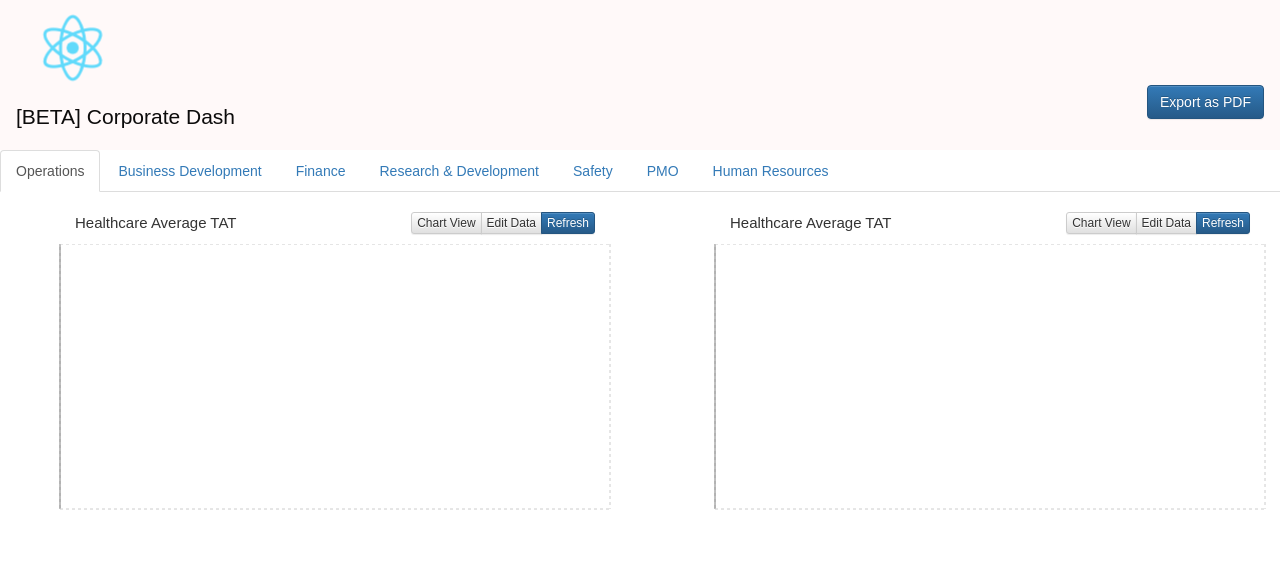
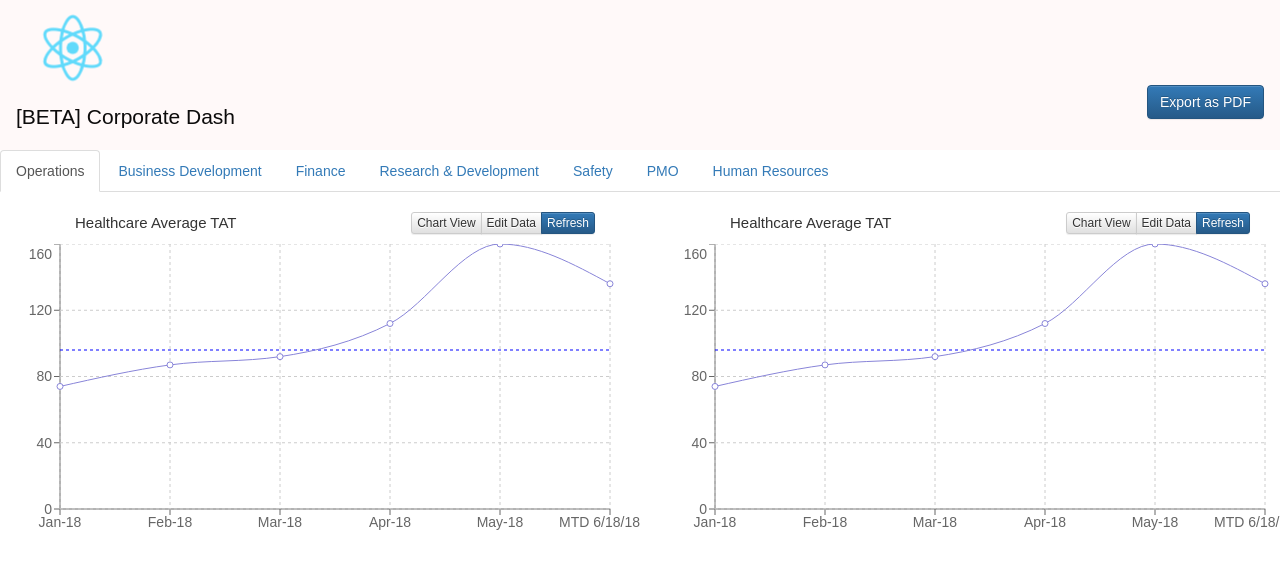
Before and after one commit to chrisacciai/dashboard, a React (Create React App) app: page / in a window 1280 px wide. Shown: the top 568 px of the page. Built offline with nearby package versions, Linux system fonts and the light colour scheme.

Commit message:
state not prop

```diff
--- a/src/Chart1.js
+++ b/src/Chart1.js
@@ -81,7 +81,7 @@ export default class Chart1 extends Component {
             <p style={ shown }>
             <div id="container">
               <ResponsiveContainer width="100%" height="100%">
-                <LineChart data ={this.props.chartData}
+                <LineChart data ={this.state.chartData}
                 margin={{top: 0, right: 30, left: 15, bottom: 5}}>
                 <XAxis dataKey="month"/>
                 <YAxis/>
```
